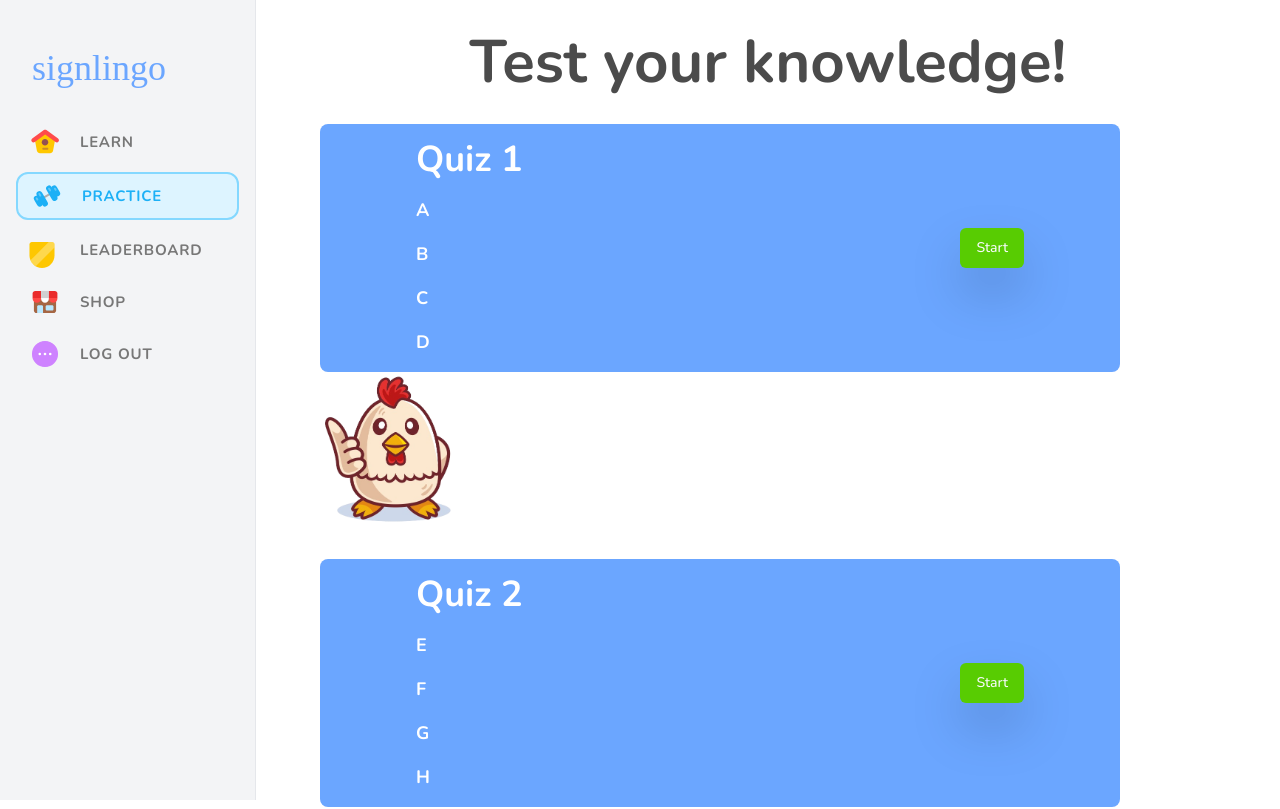
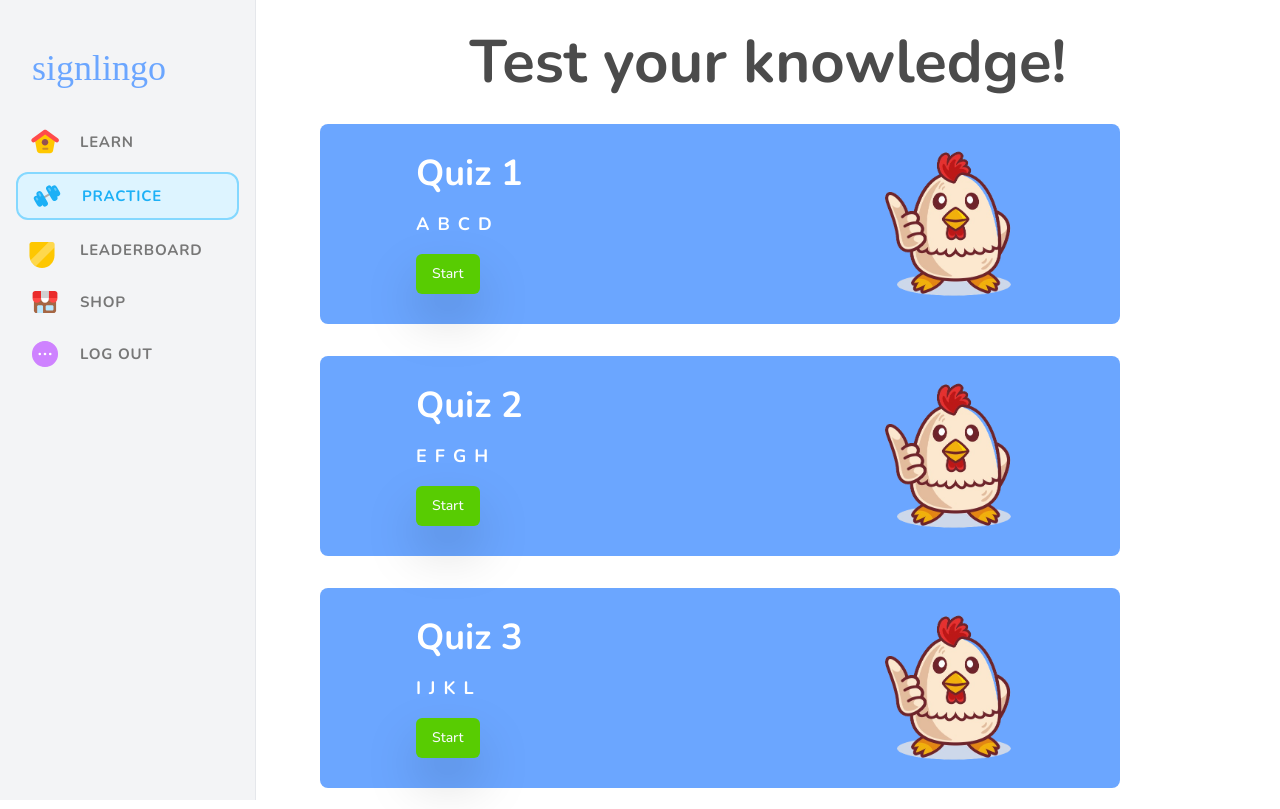
Before and after one commit to rajmnoor27/ctp-ds-signlingo, a Next.js app in the folder frontend/: page /quiz in a window 1280 px wide. Shown: the top 809 px of the page. Built offline with nearby package versions, Linux system fonts and the light colour scheme.

Commit message:
fix: styling

```diff
--- a/frontend/app/page.tsx
+++ b/frontend/app/page.tsx
@@ -1,20 +1,5 @@
-import { lessonData } from '@/utils/lessonData';
-import { LessonCard } from '@/components/ui/lesson-card';
+import { redirect } from 'next/navigation';
 
 export default function Home() {
-  return (
-    <div className='flex flex-col items-center p-8'>
-      <h1 className='mb-8 text-3xl font-bold'>ASL Alphabet Lessons</h1>
-      <div className='grid grid-cols-1 gap-6 md:grid-cols-2 lg:grid-cols-3'>
-        {lessonData.map((lesson) => (
-          <LessonCard
-            key={lesson.id}
-            id={lesson.id}
-            title={lesson.title}
-            description={lesson.description}
-          />
-        ))}
-      </div>
-    </div>
-  );
+  redirect('/lesson');
 }
--- a/frontend/components/ui/quizCard.tsx
+++ b/frontend/components/ui/quizCard.tsx
@@ -14,28 +14,30 @@ export function QuizCard({ id, title }: QuizCardProps) {
   return (
     <div className='w-full h-full'>
       <div className='flex items-center justify-between bg-[#6BA6FF] p-4 rounded-lg min-w-[700px] max-w-[800px] min-h-[200px] px-24'>
-        <div className='flex flex-col text-white gap-4'>
+        <div className='flex flex-col gap-4 text-white'>
           <h2 className='text-4xl font-bold'>{title}</h2>
 
+          <div className='flex gap-2'>
             {quizData[id - 1].letters.map((letter) => (
               <p key={letter} className='text-lg font-bold'>
                 {letter}
               </p>
-          ))}
-        </div>
-        <Link href={`/quiz/${id}`}>
-          <Button className='bg-feather-green drop-shadow-2xl hover:bg-feather-green/80'>
+            ))}
+          </div>
+          <Link href={`/quiz/${id}`}>
+            <Button className='bg-feather-green drop-shadow-2xl hover:bg-feather-green/80'>
               Start
             </Button>
           </Link>
         </div>
         <Image
-          className='rounded-lg'
           src='/chicken1.png'
           width={144}
           height={144}
           alt='Picture of chicken with thumbs up'
-      />
+          className='rounded-lg'
+        />
+      </div>
     </div>
   );
 }
```
